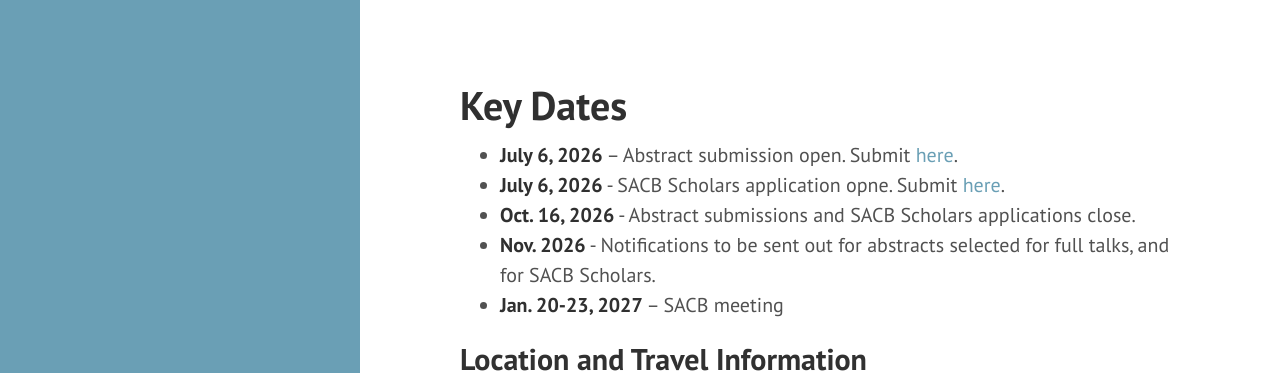
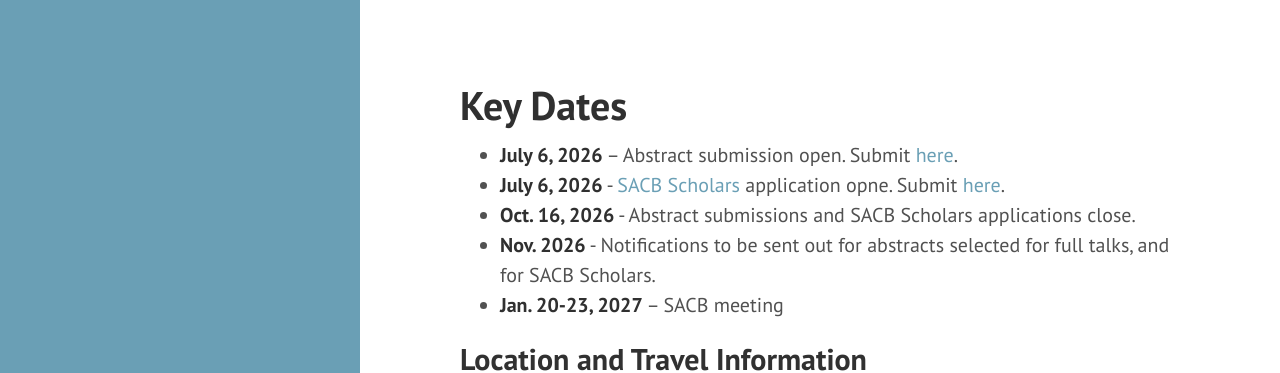
Before and after one commit to AECCSB/sacb-meeting, a Jekyll site: the page built from keydates.md, in a window 1280 px wide and 1048 px high. Shown: the top 373 px of the window. Built offline with Jekyll 4.4.1, drawn with Linux system fonts in a browser that asks for light colours; part of the change alters nothing that is shown.

```diff
--- a/keydates.md
+++ b/keydates.md
@@ -4,7 +4,7 @@ layout: page
 ---
 
 - **July 6, 2026** – Abstract submission open. Submit [here](https://docs.google.com/forms/d/1mGvkJUHD8FZdnmkLE5V4YDmJ2GXVFJjVmfz7h9ZO58c/edit).
-- **July 6, 2026** - SACB Scholars application opne. Submit [here](https://docs.google.com/forms/d/1iWr7sNkDvHPWKeXo6LVGnMptQC8zdpnJL60zegkRA5U/edit).
+- **July 6, 2026** - [SACB Scholars](https://sacbmeeting.org/scholars.html) application opne. Submit [here](https://docs.google.com/forms/d/1iWr7sNkDvHPWKeXo6LVGnMptQC8zdpnJL60zegkRA5U/edit).
 - **Oct. 16, 2026** - Abstract submissions and SACB Scholars applications close.
 - **Nov. 2026** - Notifications to be sent out for abstracts selected for full talks, and for SACB Scholars.
 - **Jan. 20-23, 2027** – SACB meeting
```
